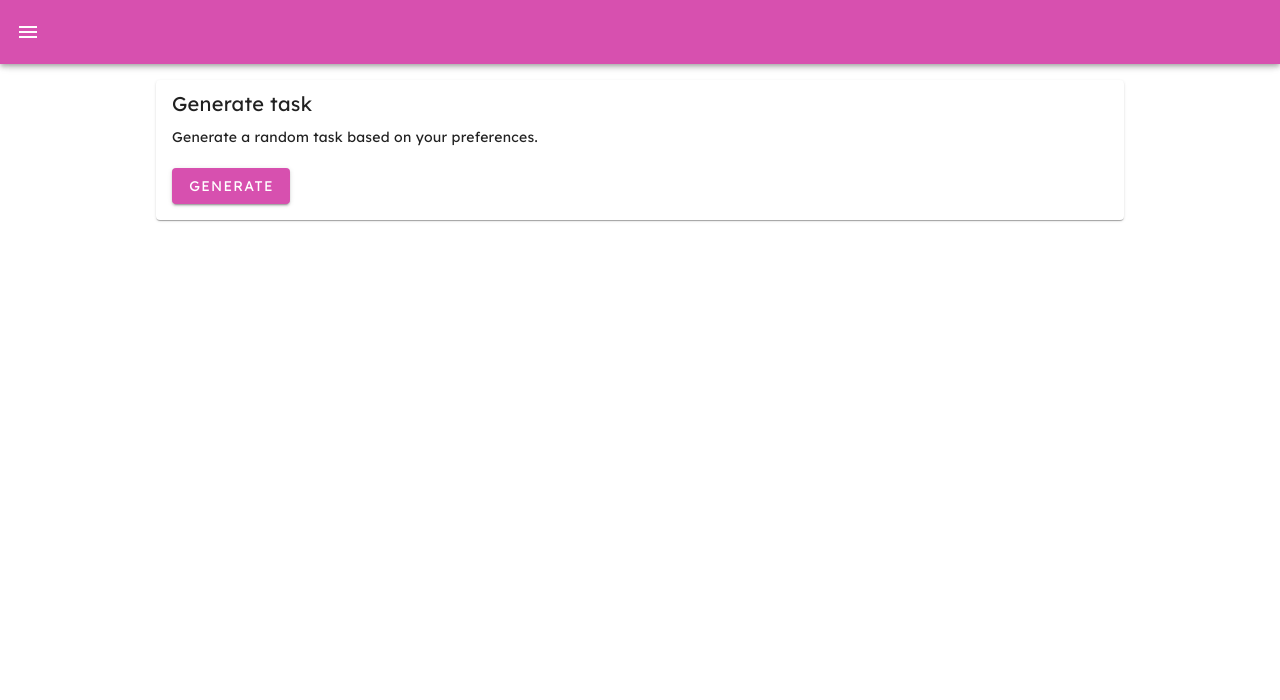
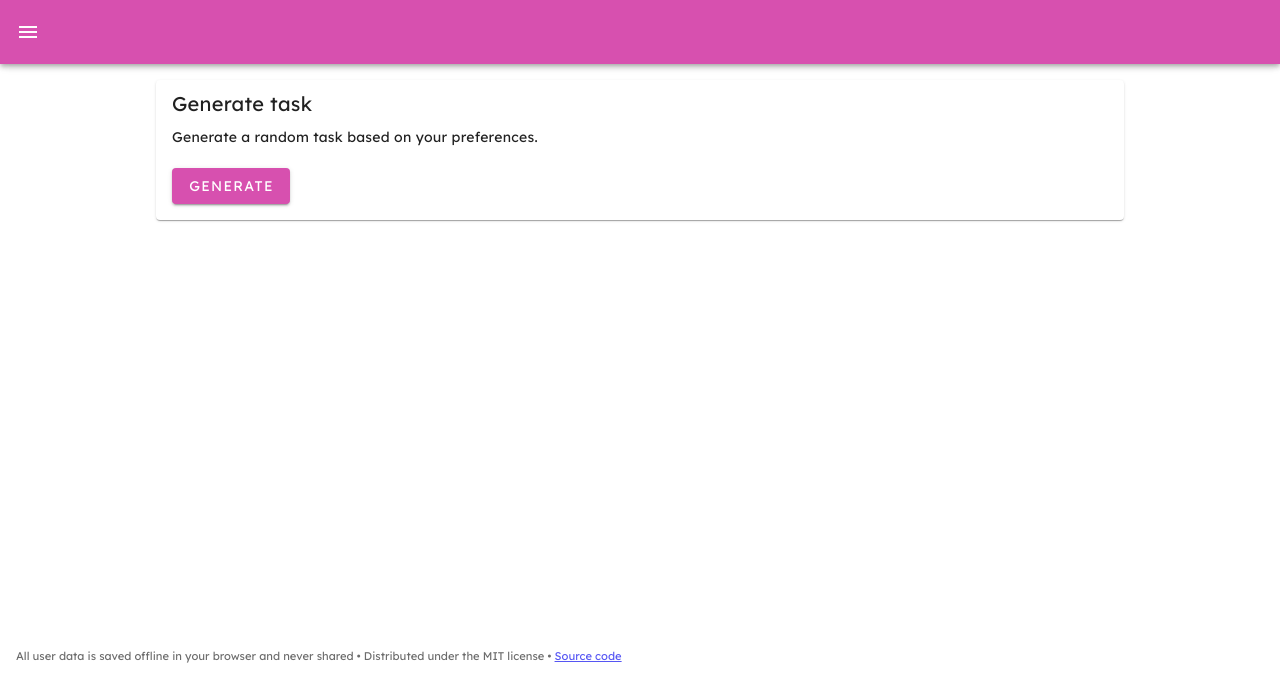
Before and after one commit to shyyykitty/test, a Vue app: page / in a window 1280 px wide. Shown: the top 700 px of the page. Built offline with nearby package versions, Linux system fonts and the light colour scheme.

Commit message:
Add footer

```diff
--- a/src/App.vue
+++ b/src/App.vue
@@ -18,6 +18,16 @@
     <v-main>
       <RouterView/>
     </v-main>
+
+    <v-footer>
+      <span class="footer">
+        All user data is saved offline in your browser and never shared
+        •
+        Distributed under the MIT license
+        •
+        <a href="https://github.com/shyyykitty/test" target="_blank">Source code</a>
+      </span>
+    </v-footer>
   </v-app>
 </template>
 
@@ -61,4 +71,9 @@ export default {
 .text-muted {
   color: #757575;
 }
+
+.footer {
+  font-size: 70%;
+  opacity: 66%
+}
 </style>
```
